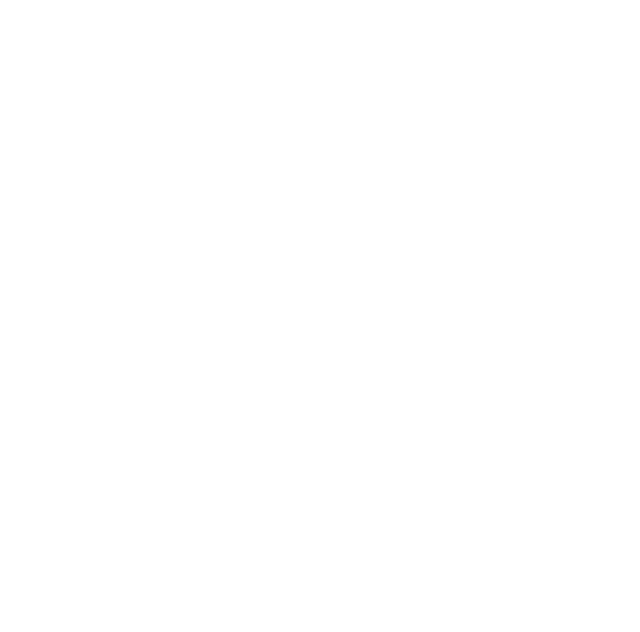
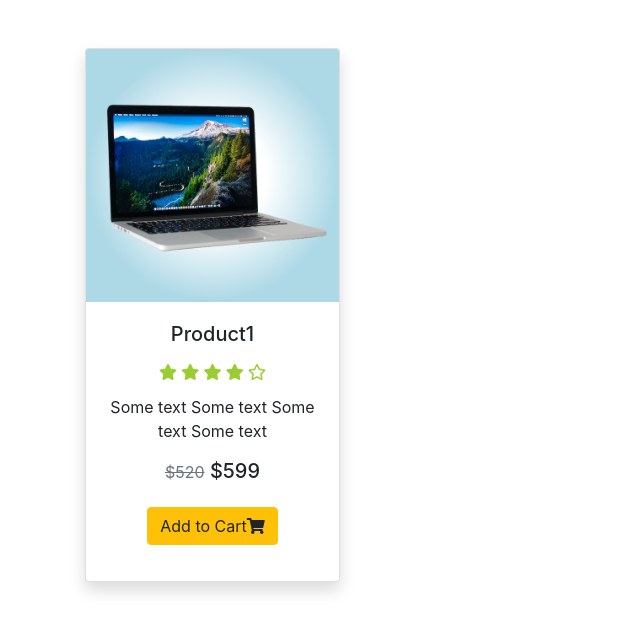
Before and after one commit to siamhossain/shopping-cart, a PHP site: page / in a window 1280 px wide. Before the commit the part shown is empty. Shown: the top 632 px of the page, without its empty margins (0-640 px from the left). Run offline with PHP 8.4, Linux system fonts and the light colour scheme; some libraries are stand-ins or nearby versions.

Commit message:
1st cart design

```diff
--- a/index.php
+++ b/index.php
@@ -8,9 +8,41 @@
 
     <link rel="stylesheet" href="https://cdnjs.cloudflare.com/ajax/libs/font-awesome/5.11.2/css/all.css" integrity="sha256-46qynGAkLSFpVbEBog43gvNhfrOj+BmwXdxFgVK/Kvc=" crossorigin="anonymous" />
     <link rel="stylesheet" href="https://stackpath.bootstrapcdn.com/bootstrap/4.4.1/css/bootstrap.min.css" integrity="sha384-Vkoo8x4CGsO3+Hhxv8T/Q5PaXtkKtu6ug5TOeNV6gBiFeWPGFN9MuhOf23Q9Ifjh" crossorigin="anonymous">
+    <link rel="stylesheet" href="style.css">
 </head>
 <body>
+<div class="container">
+    <div class="row text-center py-5">
+        <div class="col-md-3 col-sm-6 my-3 my-md-0">
+            <form action="index.php" method="post">
+                <div class="card shadow">
+                    <div>
+                        <img src="./upload/product1.png" alt="image" class="img-fluid card-img-top">
+                    </div>
 
+                    <div class="card-body">
+                        <h5 class="card-title">Product1</h5>
+                        <h6>
+                            <i class="fas fa-star"></i>
+                            <i class="fas fa-star"></i>
+                            <i class="fas fa-star"></i>
+                            <i class="fas fa-star"></i>
+                            <i class="far fa-star"></i>
+                        </h6>
+                        <p class="card-text">
+                            Some text Some text Some text Some text
+                        </p>
+                        <h5>
+                            <small><s class="text-secondary">$520</s></small>
+                            <span class="price">$599</span>
+                        </h5>
+                        <button class="btn btn-warning my-3" type="submit" name="add">Add to Cart<i class="fas fa-shopping-cart"></i></button>
+                    </div>
+                </div>
+            </form>
+        </div>
+    </div>
+</div>
 
 
 <script src="https://code.jquery.com/jquery-3.4.1.slim.min.js" integrity="sha384-J6qa4849blE2+poT4WnyKhv5vZF5SrPo0iEjwBvKU7imGFAV0wwj1yYfoRSJoZ+n" crossorigin="anonymous"></script>
--- /dev/null
+++ b/style.css
@@ -0,0 +1,11 @@
+img{
+    max-width: 100%;
+    height: auto;
+    background: lightblue;
+    background: radial-gradient(white 30%,lightblue 70%);
+}
+.fa-star,
+.fa-star-half{
+    color:yellowgreen;
+    padding: 3% 0%;
+}
```
